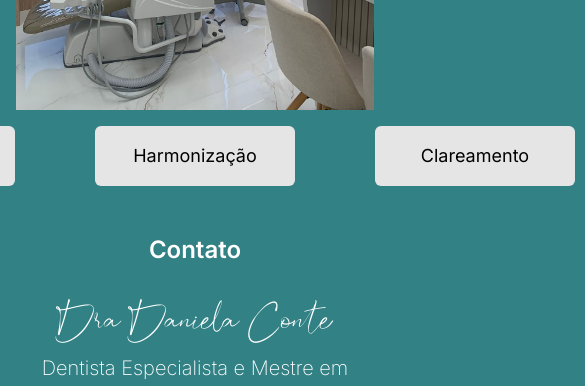
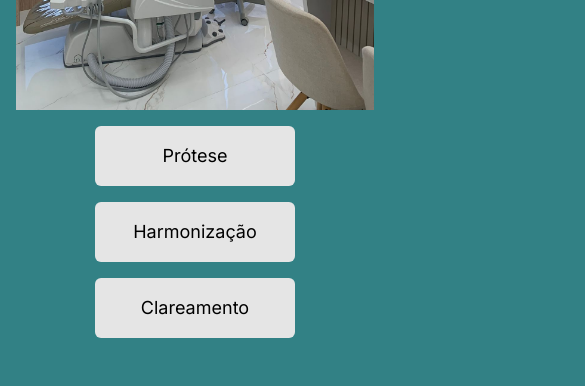
Before and after one commit to AlexandreConte/Dani, a Next.js app: page / in a window 390 px wide. Shown: the part 2260-2646 px from the top of the page, 585 px wide, since content can reach past the window. Built offline with nearby package versions, Linux system fonts and the light colour scheme.

Commit message:
responsividade: arruma layout

```diff
--- a/src/components/Main/Specializations/index.tsx
+++ b/src/components/Main/Specializations/index.tsx
@@ -20,7 +20,7 @@ function renderSpecializations() {
 export default function Specializations() {
   return (
     <div className="
-      flex-center mt-12
+      flex-center mt-12 flex-wrap
       min-w-[200px]
       gap-4 max-lg:mt-4
     ">
```
